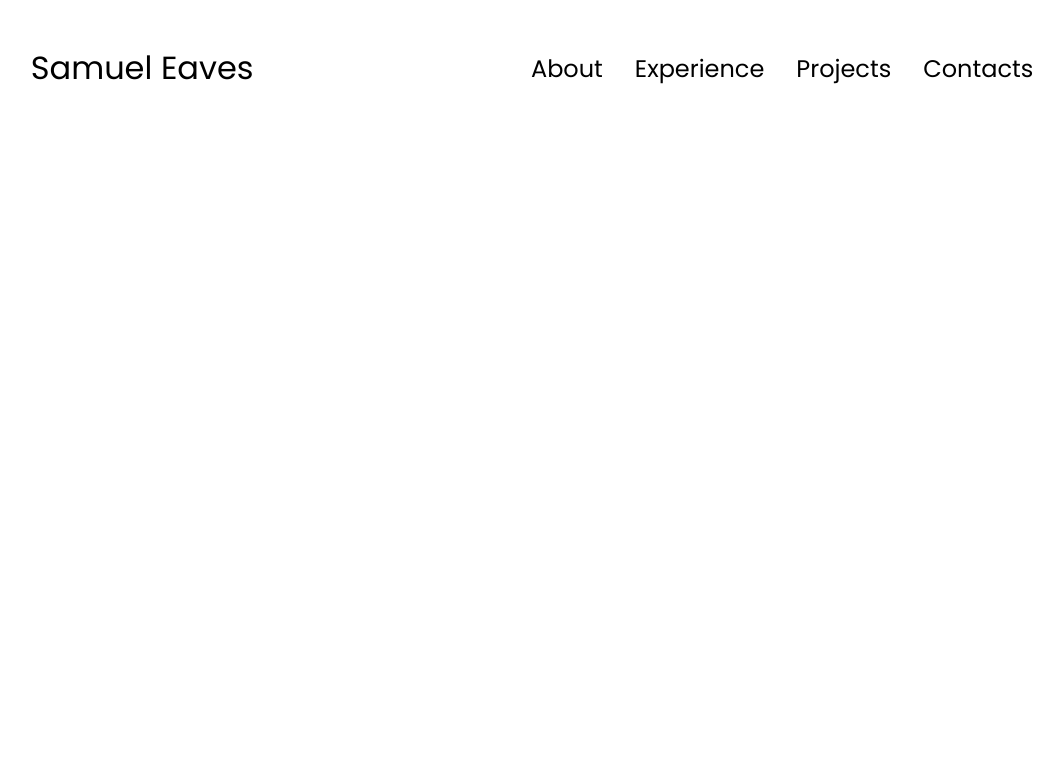
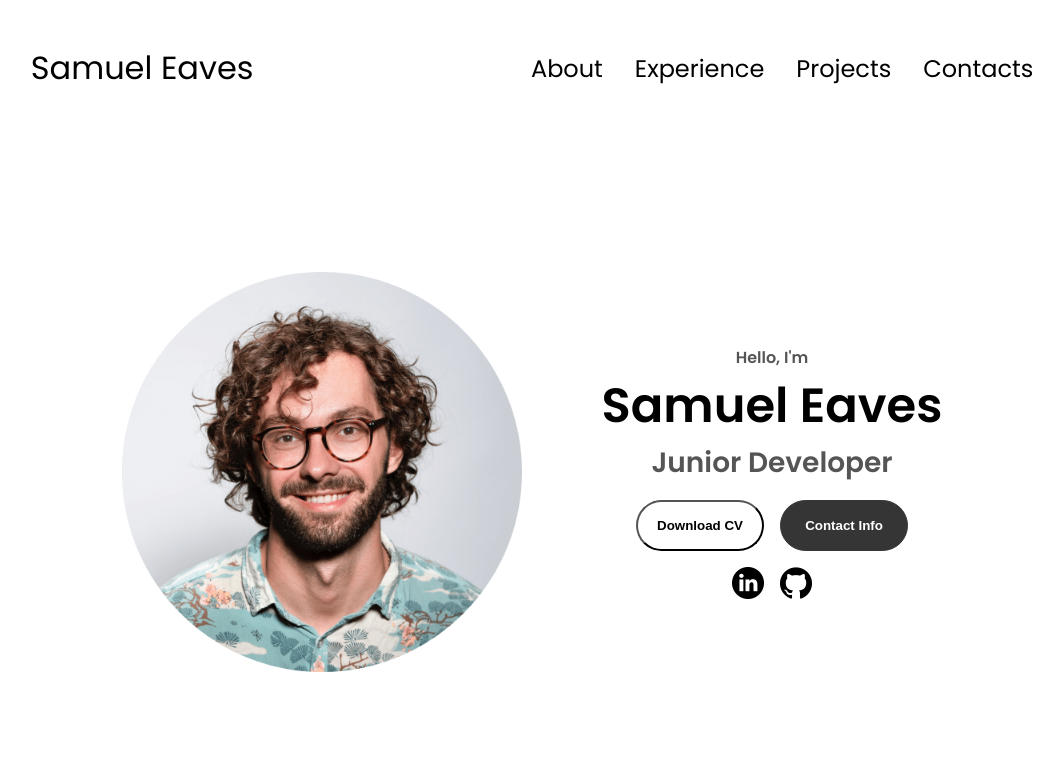
Before and after one commit to sam-eaves/sam-eaves.github.io, a plain HTML site: page index.html in a window 1280 px wide. Shown: the whole page, without its empty margins (108-1171 px from the left). Drawn offline with Linux system fonts and the light colour scheme.

Commit message:
Created Profile Section in index.html file. Added styling in style.css file for the profile section. Changed resume name for simplicity and testing.

```diff
--- a/index.html
+++ b/index.html
@@ -35,6 +35,45 @@
             </div>
         </div>
     </nav>
+    <section id="profile">
+        <div class="section__pic-container">
+            <img src="./assets/profile-pic.png" alt="Samuel Eaves Profile Picture" />
+        </div>
+        <div class="section__text">
+            <p class="section__text__p1">Hello, I'm</p>
+            <h1 class="title">Samuel Eaves</h1>
+            <p class="section__text__p2">Junior Developer</p>
+            <div class="btn-container">
+                <button
+                    class="btn btn-color-2"
+                    onclick="window.open('./assets/test_resume.pdf')"
+                >Download CV
+                </button>
+
+                <button
+                    class="btn btn-color-1"
+                    onclick="location.href='./#contact'"
+                >Contact Info
+                </button>
+            </div>
+            <div id="socials-container">
+                <img
+                    src="./assets/linkedin.png"
+                    alt="My LinkedIn profile"
+                    class="icon"
+                    onclick="location.href='https://www.linkedin.com/in/samuel-eaves-101295315/'"
+                />
+
+                <img
+                    src="./assets/github.png"
+                    alt="My GitHub profile"
+                    class="icon"
+                    onclick="location.href='https://github.com/Shambo30'"
+                />
+
+            </div>
+        </div>
+    </section>
     <script src="script.js"></script>
 </body>
 </html>
--- a/style.css
+++ b/style.css
@@ -145,3 +145,118 @@ a:hover {
 .hamburger-icon span:first-child {
     transform: none;
 }
+
+/* SECTIONS */
+
+section {
+    padding-top: 4vh;
+    height: 96vh;
+    margin: 0 10rem;
+    box-sizing: border-box;
+    min-height: fit-content;
+}
+
+.section-container {
+    display: flex;
+}
+
+/* PROFILE SECTION */
+
+#profile {
+    display: flex;
+    justify-content: center;
+    gap: 5rem;
+    height: 80vh;
+}
+
+.section__pic-container {
+    display: flex;
+    height: 400px;
+    width: 400px;
+    margin: auto 0;
+}
+
+.section__text {
+    align-self: center;
+    text-align: center;
+}
+
+.section__text p{
+    font-weight: 600;
+}
+
+.section__text__p1 {
+    text-align: center;
+}
+
+.section__text__p2 {
+    font-size: 1.75rem;
+    margin-bottom: 1rem;
+}
+
+.title {
+    font-size: 3rem;
+    text-align: center;
+}
+
+#socials-container {
+    display: flex;
+    justify-content: center;
+    margin-top: 1rem;
+    gap: 1rem;
+}
+
+/* ICONS */
+
+.icon {
+    cursor: pointer;
+    height: 2rem;
+}
+
+/* BUTTONS */
+
+.btn-container {
+    display: flex;
+    justify-content: center;
+    gap: 1rem;
+}
+
+.btn {
+    font-weight: 600;
+    transition: all 300ms ease;
+    padding: 1rem;
+    width: 8rem;
+    border-radius: 2rem;
+}
+
+.btn-color-1,
+.btn-color2 {
+    border: rgb(53, 53, 53) 0.1rem solid;
+}
+
+.btn-color-1:hover,
+.btn-color2:hover {
+    cursor: pointer;
+}
+
+.btn-color-1,
+.btn-color2:hover {
+    background: rgb(53, 53, 53);
+    color: white;
+}
+
+.btn-color-1:hover {
+    background: rgb(0, 0, 0);
+}
+
+.btn-color-2 {
+    background: none;
+}
+
+.btn-color-2:hover {
+    background: rgb(255, 255, 255) 0.1rem solid;
+}
+
+.btn-container {
+    gap: 1rem;
+}
```
Also changed, not shown: 2 other files.
